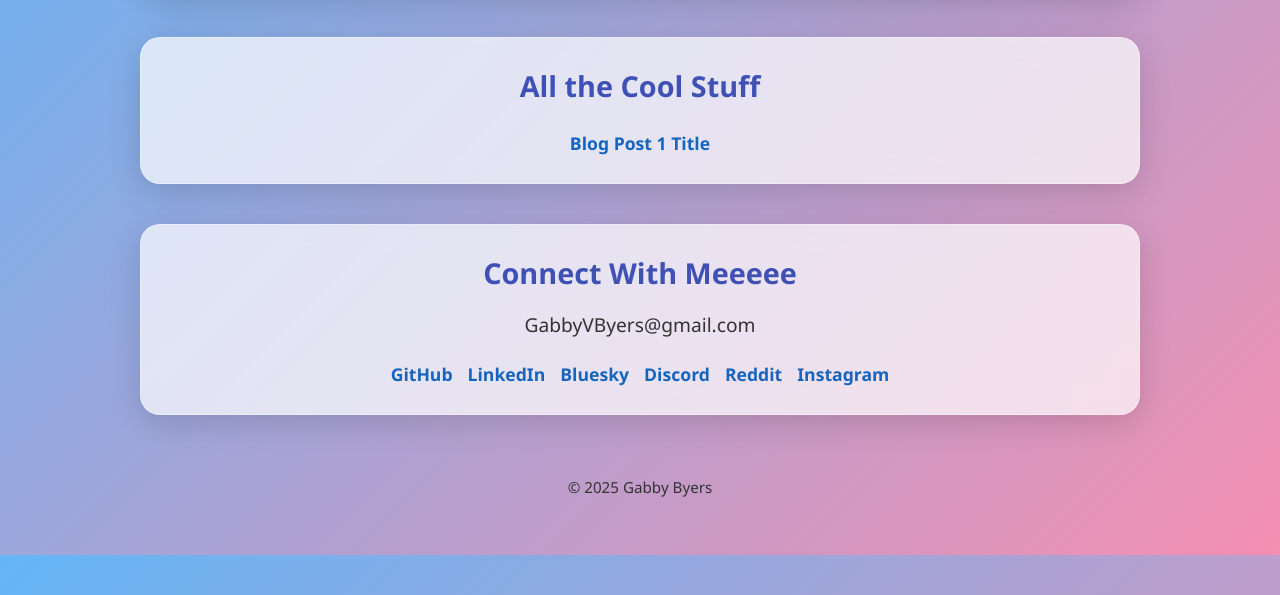
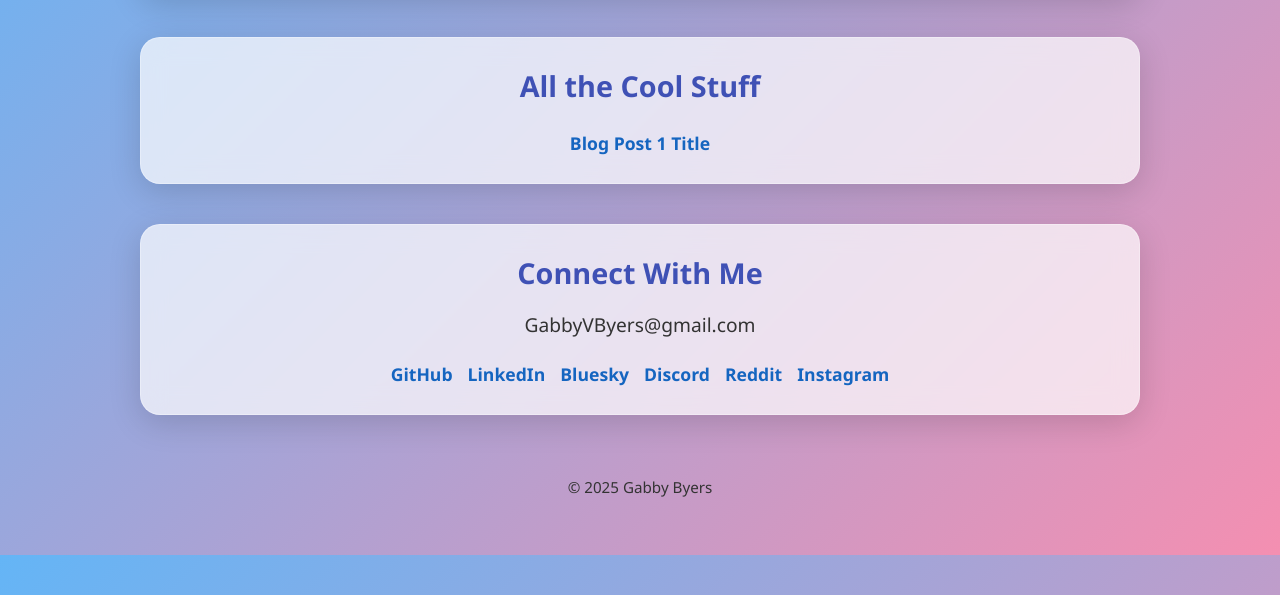
Before and after one commit to GabbyVByers/Blogsite, a plain HTML site: page index.html in a window 1280 px wide. Shown: the part 245-840 px from the top of the page. Drawn offline with Linux system fonts and the light colour scheme.

Commit message:
Update index.html

```diff
--- a/index.html
+++ b/index.html
@@ -30,7 +30,7 @@
             </section>
 
             <section class="social-links section-box frosted-box">
-                <h2>Connect With Meeeee</h2>
+                <h2>Connect With Me</h2>
                 <p>GabbyVByers@gmail.com</p>
                 <ul>
                     <li><a href="https://github.com/GabbyVByers" target="_blank">GitHub</a></li>
```
